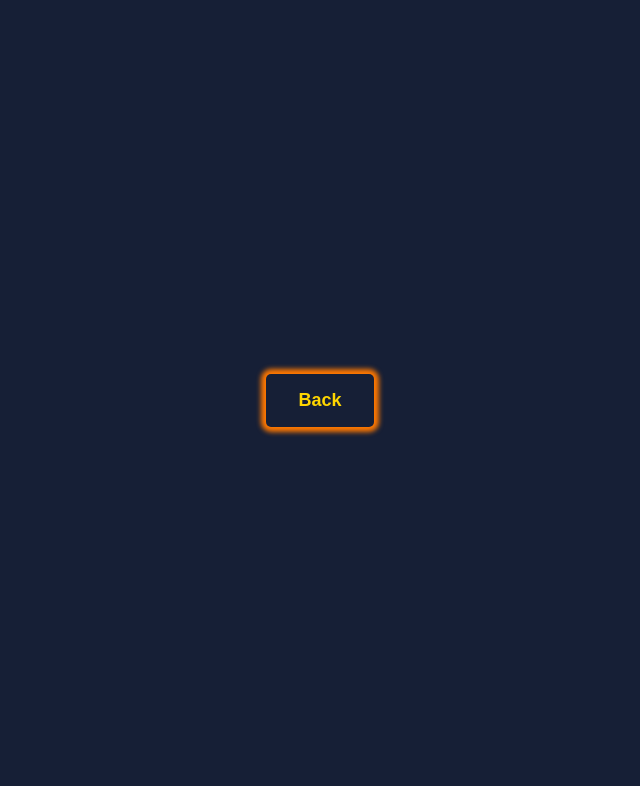
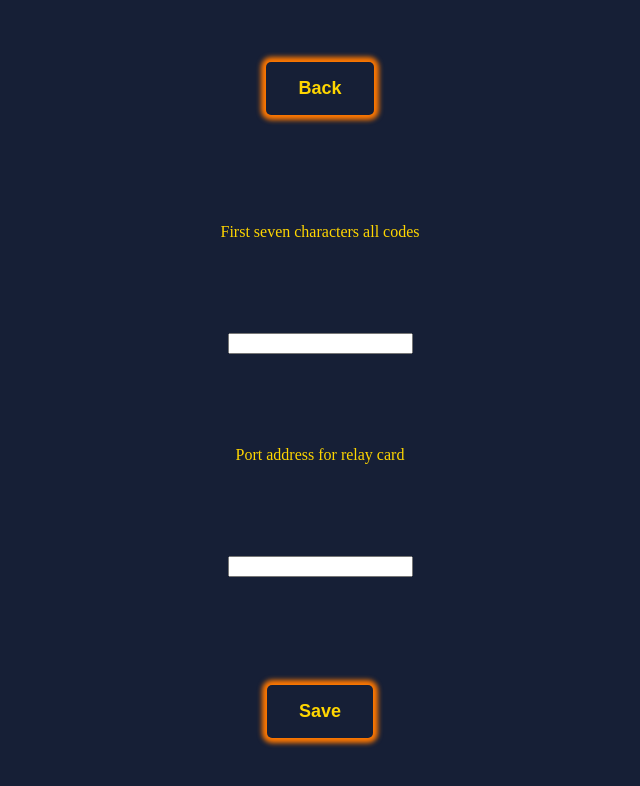
Before and after one commit to Aimee-MacDonald/QRController, an Electron app: page views/configuration.html in a window 800 px wide. Shown: the whole page, without its empty margins (80-720 px from the left). Drawn offline with Linux system fonts and the light colour scheme.

Commit message:
Create config file

```diff
--- a/views/configuration.html
+++ b/views/configuration.html
@@ -7,6 +7,15 @@
   </head>
   <body>
     <button type="button" onclick="back()">Back</button>
+
+    <label for="cte_1_a_7">First seven characters all codes</label>
+    <input type="text" id="cte_1_a_7">
+
+    <label for="port">Port address for relay card</label>
+    <input type="text" id="port">
+
+    <button type="button" onclick="saveConfig()">Save</button>
+
     <script src="scripts/configuration.js" charset="utf-8"></script>
   </body>
 </html>
--- a/views/scripts/configuration.js
+++ b/views/scripts/configuration.js
@@ -4,3 +4,14 @@ const ipc = electron.ipcRenderer;
 function back(){
   ipc.send("configuration", "back");
 }
+
+function saveConfig(){
+  let cte = document.getElementById("cte_1_a_7").value;
+  let port = document.getElementById("port").value;
+  let config = {
+    "cte_1_a_7": cte,
+    "port": port
+  }
+
+  ipc.send("configuration", config);
+}
```
Also changed, not shown: main.js (+22 -26 lines), 1 other file.
